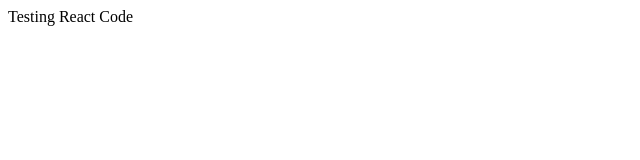
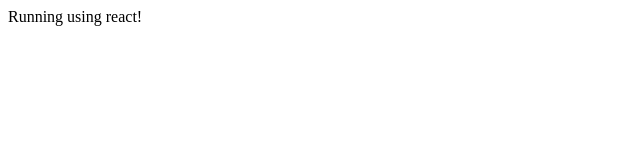
Before and after one commit to SantiagoLopez-hub/Graf-us, a React app in the folder Graf_us/frontend/: page / in a window 1280 px wide. Shown: the top 160 px of the page, without its empty margins (0-640 px from the left). Built offline with nearby package versions, Linux system fonts and the light colour scheme; the HTML template or start-up script is replaced by a standard one.

Commit message:
Change redering

```diff
--- a/Graf_us/frontend/src/components/App.js
+++ b/Graf_us/frontend/src/components/App.js
@@ -9,7 +9,7 @@ export default class App extends Component{
     render() {
         return (
             <div>
-                Testing React Code
+                Running using react!
             </div>
         );
     }
```
